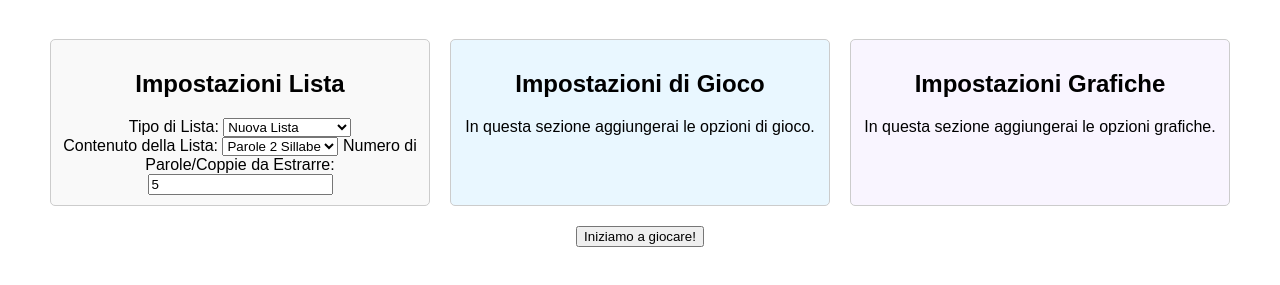
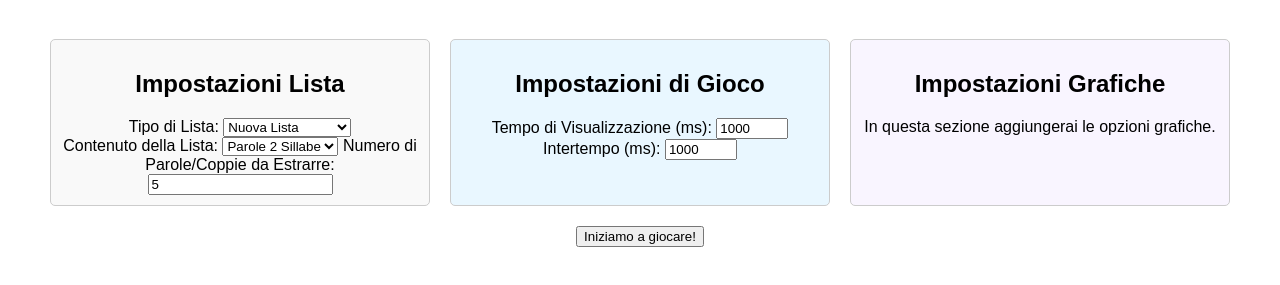
Before and after one commit to mgiorg/WordCare, a plain HTML site: page Tachiscoscopio_Parole/game.html in a window 1280 px wide. Shown: the part 81-366 px from the top of the page. Drawn offline with Linux system fonts and the light colour scheme.

Commit message:
Aggiunta impostazioni gioco

```diff
--- a/Tachiscoscopio_Parole/game.html
+++ b/Tachiscoscopio_Parole/game.html
@@ -79,11 +79,30 @@
       </div>
 
       <!-- Impostazioni di Gioco (Centro) -->
-      <div class="settingsSection" id="gameSettings">
-        <h2>Impostazioni di Gioco</h2>
-        <!-- Aggiungi qui le impostazioni di gioco future -->
-        <p>In questa sezione aggiungerai le opzioni di gioco.</p>
-      </div>
+    <div class="settingsSection" id="gameSettings">
+      <h2>Impostazioni di Gioco</h2>
+
+      <!-- Tempo di Visualizzazione -->
+      <label for="tempoVisibile">Tempo di Visualizzazione (ms):</label>
+      <input
+        type="number"
+        id="tempoVisibile"
+        min="100"
+        max="5000"
+        step="100"
+        value="1000">
+
+      <!-- Intertempo -->
+      <label for="intertempo">Intertempo (ms):</label>
+      <input
+        type="number"
+        id="intertempo"
+        min="100"
+        max="5000"
+        step="100"
+        value="1000">
+    </div>
+
 
       <!-- Impostazioni Grafiche (Destra) -->
       <div class="settingsSection" id="graphicSettings">
--- a/Tachiscoscopio_Parole/game.js
+++ b/Tachiscoscopio_Parole/game.js
@@ -11,6 +11,8 @@ const gameScreen = document.getElementById('gameScreen');
 const gameCanvas = document.getElementById('gameCanvas');
 const ctx = gameCanvas.getContext('2d');
 const anteprimaListaDiv = document.getElementById('anteprimaLista');
+const tempoVisibileInput = document.getElementById('tempoVisibile');
+const intertempoInput = document.getElementById('intertempo');
 
 // Creazione della textarea per l'anteprima
 const listaAnteprima = document.createElement('textarea');
@@ -94,6 +96,8 @@ exitButton.addEventListener('click', () => {
 
 // Funzione di gioco
   function startGame(parole) {
+    const tempoVisibile = parseInt(tempoVisibileInput.value, 10); // Tempo di visualizzazione personalizzato
+    const intertempo = parseInt(intertempoInput.value, 10); // Intertempo personalizzato
     let index = 0;
 
     const interval = setInterval(() => {
@@ -106,11 +110,12 @@ function startGame(parole) {
       const parola = parole[index++];
       renderWord(parola);
 
-    // Cancella la parola dopo un breve periodo
+      // Cancella la parola dopo il tempo di visualizzazione
       setTimeout(() => {
         ctx.clearRect(0, 0, gameCanvas.width, gameCanvas.height);
-    }, 1000);
-  }, 1500); // Intervallo tra la visualizzazione delle parole
+      }, tempoVisibile);
+
+    }, tempoVisibile + intertempo); // Tempo complessivo = tempoVisibile + intertempo
   }
 
 // Funzione per disegnare una parola sul canvas
```
Lines whose indentation alone changed are shown as unchanged.
